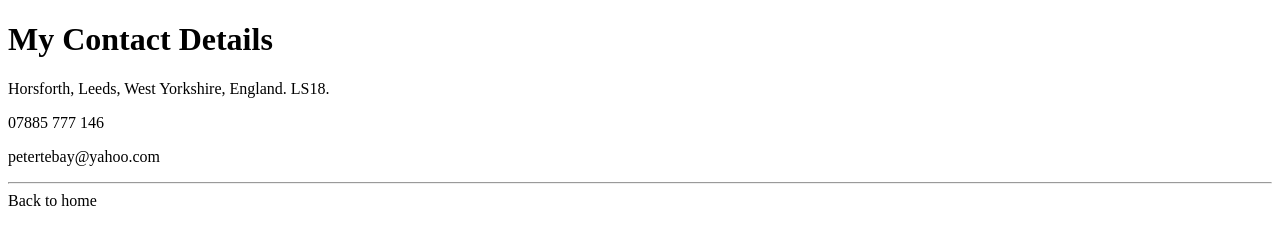
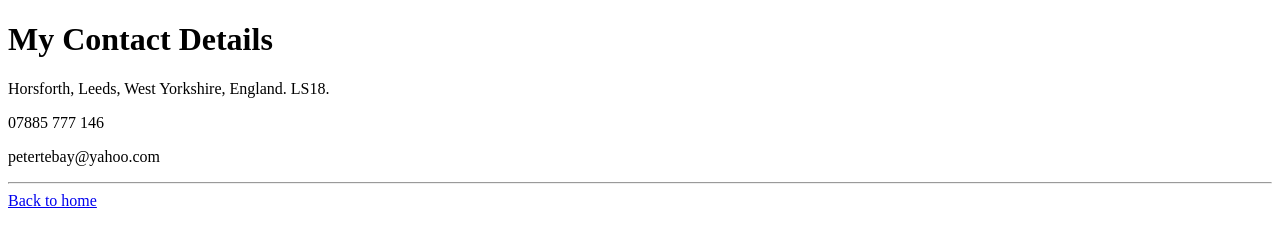
Before and after one commit to Tiblinos/MyResume, a plain HTML site: page Public/contact_info.html in a window 1280 px wide. Drawn offline with Linux system fonts and the light colour scheme.

Commit message:
Update contact_info.html

```diff
--- a/Public/contact_info.html
+++ b/Public/contact_info.html
@@ -11,6 +11,6 @@
     <p>07885 777 146</p>
     <p>petertebay@yahoo.com</p>
     <hr />
-      <ahref="../index.html">Back to home</a>
+      <a href="../index.html">Back to home</a>
 </body>
 </html>
```
